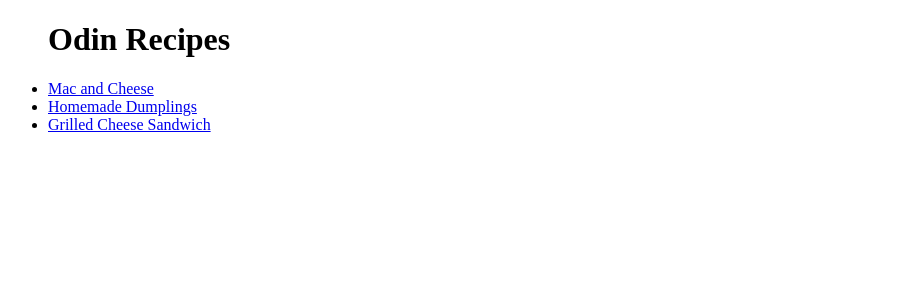
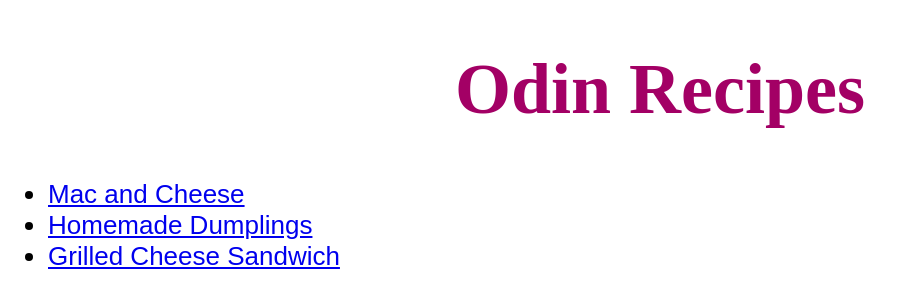
Before and after one commit to omerbekin/odin-recipes, a plain HTML site: page index.html in a window 1280 px wide. Shown: the whole page, without its empty margins (0-902 px from the left). Drawn offline with Linux system fonts and the light colour scheme.

Commit message:
Minor design changes

```diff
--- a/index.html
+++ b/index.html
@@ -4,19 +4,17 @@
 <head>
     <meta charset="UTF-8">
     <title>Odin Recipes</title>
+    <link rel="stylesheet" href="styles.css">
 </head>
 
 <body>
     <ul>
-        <h1>Odin Recipes</h1>
-        <li><a href="./recipes/mac_and_cheese.html">Mac and Cheese</a></li>
-        <li><a href="./recipes/homemade_dumplings.html">Homemade Dumplings</a></li>
-        <li><a href="./recipes/grilled_cheese_sandwich.html">Grilled Cheese Sandwich</a></li>
+        <h1 class="main-title">Odin Recipes</h1>
+        <li class="recipe-link"><a href="./recipes/mac_and_cheese.html">Mac and Cheese</a></li>
+        <li class="recipe-link"><a href="./recipes/homemade_dumplings.html">Homemade Dumplings</a></li>
+        <li class="recipe-link"><a href="./recipes/grilled_cheese_sandwich.html">Grilled Cheese Sandwich</a></li>
     </ul>
 
 </body>
 
-
-
-
 </html>
--- /dev/null
+++ b/styles.css
@@ -0,0 +1,19 @@
+.main-title {
+    font-size: 72px;
+    text-align: center;
+    font-weight: bold;
+}
+
+.recipe-link {
+    font-size: 26px;
+    font-family:Arial, Helvetica, sans-serif;
+}
+
+.recipe-title {
+    font-weight: bold;
+    font-size: 48px;
+}
+
+.main-title, .recipe-title {
+    color: #a30065;
+}
```
Also changed, not shown: recipes/grilled_cheese_sandwich.html (+2 -1 lines), recipes/homemade_dumplings.html (+2 -1 lines), recipes/mac_and_cheese.html (+2 -1 lines).
